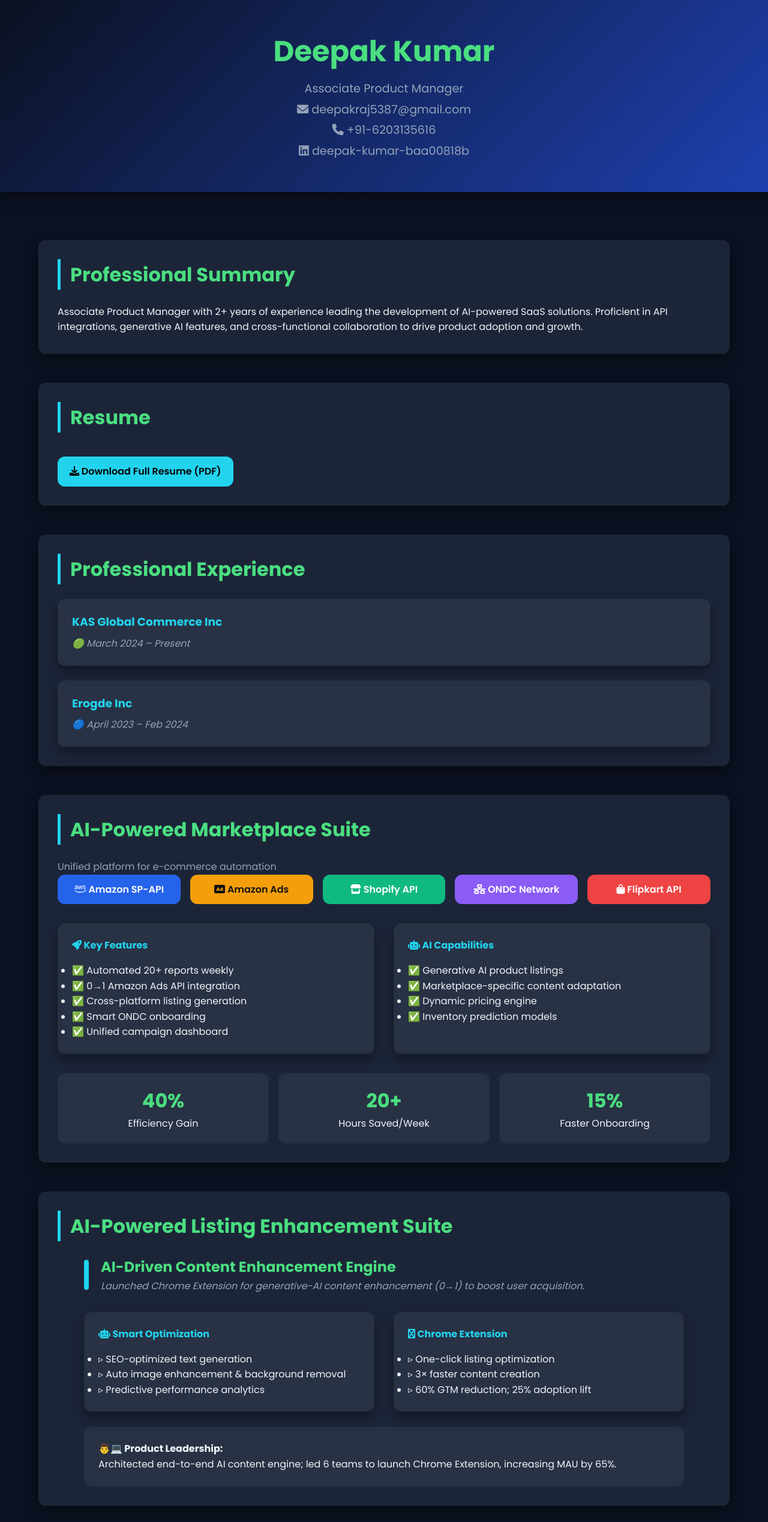
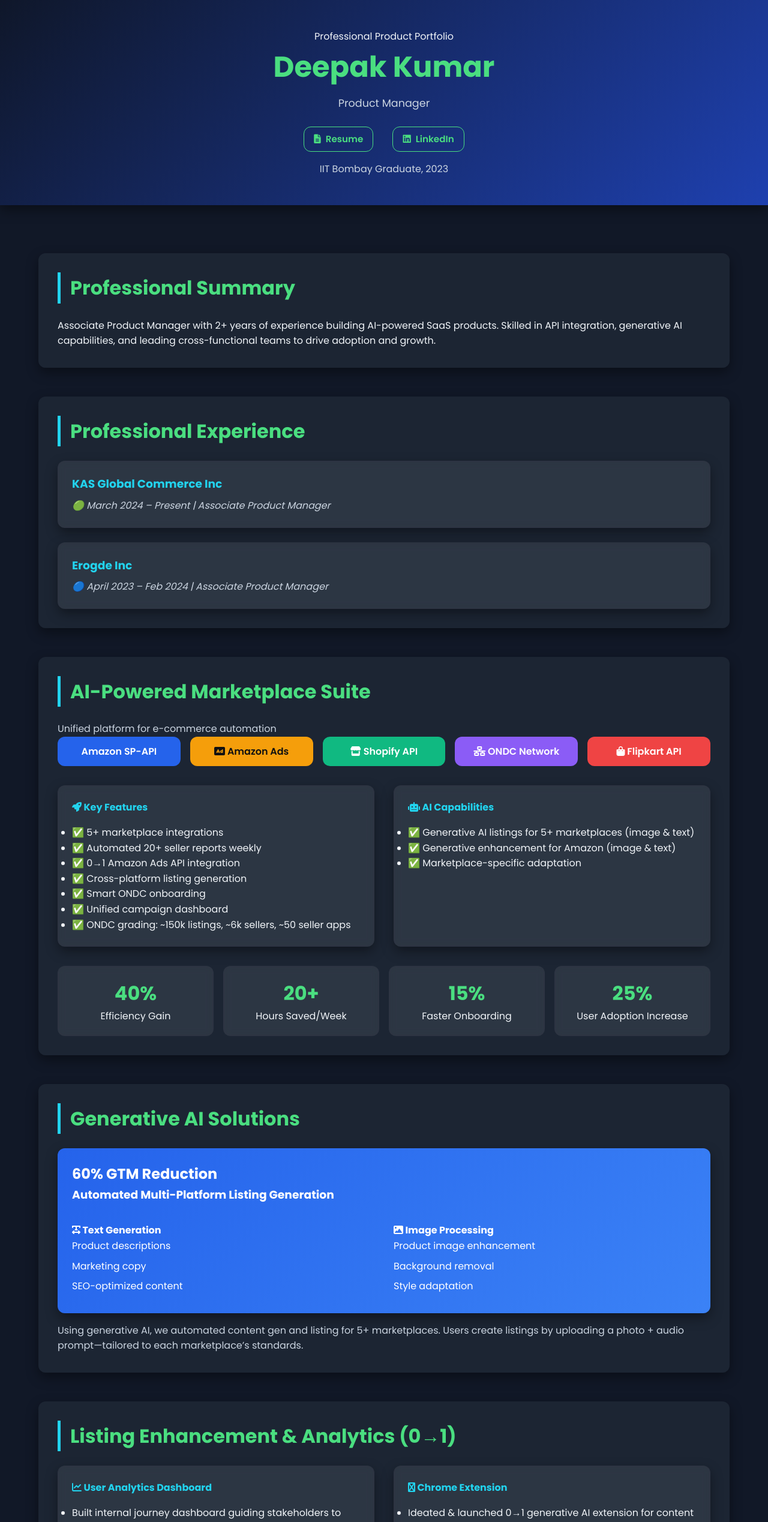
Before and after one commit to deepak5387/Deepak-IITB-PM-Portfolio, a plain HTML site: page index.html in a window 1280 px wide. Shown: the top 2537 px of the page at 60% size. Drawn offline with nearby package versions, Linux system fonts and the light colour scheme.

Commit message:
Update index.html

```diff
--- a/index.html
+++ b/index.html
@@ -14,55 +14,114 @@
 
   <style>
     :root {
-      --bg: #0b1120;
-      --surface: rgba(30,41,59,0.9);
+      --bg: #111827;
+      --surface: rgba(31,41,55,0.85);
       --accent: #22d3ee;
       --highlight: #4ade80;
       --text: #f1f5f9;
-      --text-secondary: #94a3b8;
+      --text-secondary: #cbd5e1;
       --shadow: 0 8px 20px rgba(0,0,0,0.4);
       --radius: 12px;
     }
-    * { margin:0; padding:0; box-sizing:border-box; font-family:'Poppins',sans-serif; }
-    body { background:var(--bg); color:var(--text); line-height:1.6; scroll-behavior:smooth; }
-    a { color:var(--highlight); text-decoration:none; transition: color .3s; }
-    a:hover { color:var(--accent); text-decoration:underline; }
+    * {
+      margin:0; padding:0; box-sizing:border-box;
+      font-family:'Poppins',sans-serif;
+    }
+    body {
+      background:var(--bg); color:var(--text);
+      line-height:1.6; scroll-behavior:smooth;
+    }
+    a {
+      color:var(--highlight); text-decoration:none;
+      transition:color .3s;
+    }
+    a:hover {
+      color:var(--accent);
+    }
 
-    .container { width:90%; max-width:1200px; margin:auto; padding:2rem 0; }
+    .container {
+      width:90%; max-width:1200px;
+      margin:auto; padding:2rem 0;
+    }
+
+    /* —— HEADER —— */
     header {
-      text-align:center; padding:3rem 0;
-      background:linear-gradient(135deg,var(--bg),#1e40af);
-      box-shadow:var(--shadow);
+      background: linear-gradient(135deg,#0f172a,#1e40af);
+      color: var(--text);
+      text-align: center;
+      padding: 3rem 1rem;
+      box-shadow: var(--shadow);
     }
     header h1 {
-      font-size:3rem; color:var(--highlight);
-      animation: fadeInDown 1s both;
+      font-size:3rem;
+      font-weight:700;
+      color:var(--highlight);
+      margin-bottom:.5rem;
+      animation:fadeInDown 1s both;
     }
-    header p {
-      font-size:1.2rem; color:var(--text-secondary); margin-top:.5rem;
-      animation: fadeInUp 1s 0.5s both;
+    header p.subtitle {
+      font-size:1.1rem;
+      color:var(--text-secondary);
+      margin-bottom:1.5rem;
+      animation:fadeInUp 1s .3s both;
     }
-    header .contact p {
-      margin:.25rem 0; animation: fadeInUp 1s 0.8s both;
+    header .links {
+      display:inline-flex;
+      gap:2rem;
+      animation:fadeInUp 1s .6s both;
+    }
+    header .links a {
+      font-weight:600;
+      font-size:.95rem;
+      display:inline-flex;
+      align-items:center;
+      gap:.5rem;
+      padding:.5rem 1rem;
+      border:1px solid var(--highlight);
+      border-radius:var(--radius);
+      transition:background .3s, border-color .3s;
+    }
+    header .links a:hover {
+      background:var(--highlight);
+      color:#000;
+      border-color:var(--accent);
+    }
+    header .education {
+      font-size:1rem;
+      color:var(--text-secondary);
+      margin-top:1rem;
+      animation:fadeInUp 1s .9s both;
     }
 
+    /* —— SECTION STYLES —— */
     section {
-      background:var(--surface); margin:3rem 0; padding:2rem;
-      border-radius:var(--radius); box-shadow:var(--shadow);
-      backdrop-filter:blur(8px); transition:transform .3s;
+      background:var(--surface);
+      margin:3rem 0; padding:2rem;
+      border-radius:var(--radius);
+      box-shadow:var(--shadow);
+      backdrop-filter:blur(8px);
+      transition:transform .3s;
     }
-    section:hover { transform:translateY(-5px); }
+    section:hover {
+      transform:translateY(-5px);
+    }
     section h2 {
       font-size:2rem; color:var(--highlight);
-      border-left:5px solid var(--accent); padding-left:1rem; margin-bottom:1.5rem;
-      position: relative;
+      border-left:5px solid var(--accent);
+      padding-left:1rem; margin-bottom:1.5rem;
+      position:relative;
     }
     section h2::after {
-      content:''; position:absolute; left:1rem; bottom:-4px; height:3px;
-      width:0; background:var(--accent); transition:width .4s ease;
+      content:''; position:absolute;
+      left:1rem; bottom:-4px; height:3px;
+      width:0; background:var(--accent);
+      transition:width .4s ease;
     }
-    section h2:hover::after { width:50px; }
+    section h2:hover::after {
+      width:50px;
+    }
 
+    /* —— BUTTONS —— */
     .resume-link {
       display:inline-block;
       background:var(--accent);
@@ -78,22 +137,43 @@
       box-shadow:0 6px 15px rgba(0,0,0,0.3);
     }
 
-    .experience-list { display:grid; gap:1.5rem; }
+    /* —— EXPERIENCE —— */
+    .experience-list {
+      display:grid; gap:1.5rem;
+    }
     .experience-card {
-      background:rgba(255,255,255,0.05); padding:1.5rem; border-radius:var(--radius);
-      box-shadow:var(--shadow); transition:transform .3s, box-shadow .3s; backdrop-filter:blur(6px);
+      background:rgba(255,255,255,0.07);
+      padding:1.5rem; border-radius:var(--radius);
+      box-shadow:var(--shadow);
+      backdrop-filter:blur(6px);
+      transition:transform .3s, box-shadow .3s;
     }
     .experience-card:hover {
-      transform:scale(1.03); box-shadow:0 12px 30px rgba(0,0,0,0.6);
+      transform:scale(1.03);
+      box-shadow:0 12px 30px rgba(0,0,0,0.6);
     }
-    .experience-card h3 { color:var(--accent); margin-bottom:.5rem; }
-    .experience-card .duration { color:var(--text-secondary); font-style:italic; }
+    .experience-card h3 {
+      color:var(--accent); margin-bottom:.5rem;
+    }
+    .experience-card .duration {
+      color:var(--text-secondary);
+      font-style:italic;
+    }
 
-    .api-grid { display:flex; flex-wrap:wrap; gap:1rem; justify-content:center; margin-bottom:2rem; }
+    /* —— APIs —— */
+    .api-grid {
+      display:flex; flex-wrap:wrap;
+      gap:1rem; justify-content:center;
+      margin-bottom:2rem;
+    }
     .api-badge {
-      flex:1 1 140px; padding:.75rem 1rem; border-radius:var(--radius);
-      font-weight:600; text-align:center; color:#fff;
-      transition:transform .3s, box-shadow .3s, filter .3s;
+      flex:1 1 140px;
+      padding:.75rem 1rem;
+      border-radius:var(--radius);
+      font-weight:600;
+      text-align:center;
+      color:#fff;
+      transition:transform .3s, box-shadow .3s,filter .3s;
     }
     .api-badge:hover {
       transform:translateY(-6px) rotateZ(-2deg);
@@ -101,48 +181,131 @@
       filter:brightness(1.1); cursor:pointer;
     }
 
-    .feature-grid { display:grid; grid-template-columns:1fr 1fr; gap:2rem; }
+    /* —— FEATURE CARDS —— */
+    .feature-grid {
+      display:grid; grid-template-columns:1fr 1fr;
+      gap:2rem;
+    }
     .feature-card {
-      background:rgba(255,255,255,0.05); padding:1.5rem; border-radius:var(--radius);
-      box-shadow:var(--shadow); backdrop-filter:blur(6px); transition:transform .3s, border .3s;
+      background:rgba(255,255,255,0.07);
+      padding:1.5rem; border-radius:var(--radius);
+      box-shadow:var(--shadow);
+      backdrop-filter:blur(6px);
+      transition:transform .3s, border .3s;
     }
-    .feature-card:hover { transform:scale(1.04); border:2px solid var(--accent); }
-    .feature-card h4 { color:var(--accent); margin-bottom:1rem; }
+    .feature-card:hover {
+      transform:scale(1.04);
+      border:2px solid var(--accent);
+    }
+    .feature-card h4 {
+      color:var(--accent); margin-bottom:1rem;
+    }
 
-    .metric-grid { display:flex; gap:1rem; justify-content:space-around; margin-top:2rem; }
+    /* —— METRICS —— */
+    .metric-grid {
+      display:flex; gap:1rem;
+      justify-content:space-around;
+      margin-top:2rem;
+    }
     .metric-item {
-      flex:1; background:rgba(255,255,255,0.05); padding:1.25rem; border-radius:var(--radius);
-      text-align:center; backdrop-filter:blur(6px); transition:transform .3s, box-shadow .3s;
+      flex:1;
+      background:rgba(255,255,255,0.07);
+      padding:1.25rem;
+      border-radius:var(--radius);
+      text-align:center;
+      backdrop-filter:blur(6px);
+      transition:transform .3s, box-shadow .3s;
     }
     .metric-item:hover {
-      transform:scale(1.05); box-shadow:0 8px 24px rgba(255,255,255,0.2);
+      transform:scale(1.05);
+      box-shadow:0 8px 24px rgba(255,255,255,0.2);
     }
-    .metric-value { font-size:2rem; font-weight:700; color:var(--highlight); }
+    .metric-value {
+      font-size:2rem;
+      font-weight:700;
+      color:var(--highlight);
+    }
 
-    .skills-grid { display:grid; grid-template-columns:repeat(auto-fit,minmax(220px,1fr)); gap:1.5rem; }
+    /* —— GENERATIVE AI CARD —— */
+    .gradient-card {
+      background:linear-gradient(135deg,#2563eb,#3b82f6);
+      padding:1.5rem;
+      border-radius:var(--radius);
+      box-shadow:var(--shadow);
+      color:#fff;
+    }
+    .impact-number {
+      font-size:1.5rem; font-weight:700;
+    }
+    .checklist {
+      list-style:none; padding:0;
+    }
+    .checklist li {
+      margin-bottom:.5rem;
+    }
+
+    /* —— SKILLS —— */
+    .skills-grid {
+      display:grid;
+      grid-template-columns:repeat(auto-fit,minmax(220px,1fr));
+      gap:1.5rem;
+    }
     .skill-card {
-      background:rgba(255,255,255,0.05); padding:1.5rem; border-radius:var(--radius);
-      box-shadow:var(--shadow); backdrop-filter:blur(6px); transition:transform .3s;
+      background:rgba(255,255,255,0.07);
+      padding:1.5rem; border-radius:var(--radius);
+      box-shadow:var(--shadow);
+      backdrop-filter:blur(6px);
+      transition:transform .3s;
     }
-    .skill-card:hover { transform:scale(1.04); }
-    .skill-card h4 { color:var(--accent); margin-bottom:.75rem; }
+    .skill-card:hover {
+      transform:scale(1.04);
+    }
+    .skill-card h4 {
+      color:var(--accent); margin-bottom:.75rem;
+    }
 
-    .cards-container { display:grid; grid-template-columns:repeat(auto-fit,minmax(250px,1fr)); gap:2rem; }
+    /* —— PASSIONS —— */
+    .cards-container {
+      display:grid;
+      grid-template-columns:repeat(auto-fit,minmax(250px,1fr));
+      gap:2rem;
+    }
     .passion-card {
-      background:rgba(255,255,255,0.05); padding:1.5rem; border-radius:var(--radius);
-      box-shadow:var(--shadow); backdrop-filter:blur(6px); transition:transform .3s;
+      background:rgba(255,255,255,0.07);
+      padding:1.5rem; border-radius:var(--radius);
+      box-shadow:var(--shadow);
+      backdrop-filter:blur(6px);
+      transition:transform .3s;
     }
-    .passion-card:hover { transform:scale(1.03); }
-    .passion-header { display:flex; align-items:center; gap:.75rem; margin-bottom:1rem; color:var(--accent); }
-    .passion-header i { transition: transform .3s; }
-    .passion-card:hover .passion-header i { transform:rotate(-10deg) scale(1.2); }
+    .passion-card:hover {
+      transform:scale(1.03);
+    }
+    .passion-header {
+      display:flex; align-items:center;
+      gap:.75rem; margin-bottom:1rem;
+      color:var(--accent);
+    }
+    .passion-header i {
+      transition:transform .3s;
+    }
+    .passion-card:hover .passion-header i {
+      transform:rotate(-10deg) scale(1.2);
+    }
 
-    @keyframes fadeInDown { from{opacity:0;transform:translateY(-30px);} to{opacity:1;transform:translateY(0);} }
-    @keyframes fadeInUp   { from{opacity:0;transform:translateY(30px);}  to{opacity:1;transform:translateY(0);} }
-    @keyframes fadeIn     { from{opacity:0;}                         to{opacity:1;}                    }
+    @keyframes fadeInDown {
+      from { opacity:0; transform:translateY(-30px); }
+      to   { opacity:1; transform:translateY(0); }
+    }
+    @keyframes fadeInUp {
+      from { opacity:0; transform:translateY(30px); }
+      to   { opacity:1; transform:translateY(0); }
+    }
 
-    @media (max-width:768px){
-      .feature-grid, .metric-grid, .skills-grid, .cards-container { display:block; }
+    @media (max-width:768px) {
+      .feature-grid, .metric-grid,
+      .skills-grid, .cards-container {
+        display:block;
+      }
     }
   </style>
 </head>
@@ -150,52 +313,45 @@
 
   <!-- HERO -->
   <header data-aos="fade-down">
+    <p class="tagline">Professional Product Portfolio</p>
     <h1>Deepak Kumar</h1>
-    <p>Associate Product Manager</p>
-    <div class="contact">
-      <p><i class="fas fa-envelope"></i> deepakraj5387@gmail.com</p>
-      <p><i class="fas fa-phone"></i> +91-6203135616</p>
-      <p><i class="fab fa-linkedin"></i> deepak-kumar-baa00818b</p>
+    <p class="subtitle">Product Manager</p>
+    <div class="links">
+      <a href="Deepak-IITB-PM.pdf" download><i class="fas fa-file-alt"></i> Resume</a>
+      <a href="https://www.linkedin.com/in/deepak-kumar-baa00818b/" target="_blank"><i class="fab fa-linkedin"></i> LinkedIn</a>
     </div>
+    <div class="education">IIT Bombay Graduate, 2023</div>
   </header>
 
   <main class="container">
-
     <!-- PROFESSIONAL SUMMARY -->
     <section data-aos="fade-up">
       <h2>Professional Summary</h2>
-      <p>Associate Product Manager with 2+ years of experience leading the development of AI-powered SaaS solutions. Proficient in API integrations, generative AI features, and cross-functional collaboration to drive product adoption and growth.</p>
+      <p>Associate Product Manager with 2+ years of experience building AI-powered SaaS products. Skilled in API integration,
+      generative AI capabilities, and leading cross-functional teams to drive adoption and growth.</p>
     </section>
 
-    <!-- RESUME -->
-    <section data-aos="fade-up">
-      <h2>Resume</h2>
-      <a href="Deepak-IITB-PM.pdf" download class="resume-link">
-        <i class="fas fa-download"></i> Download Full Resume (PDF)
-      </a>
-    </section>
-
-    <!-- EXPERIENCE -->
+    <!-- PROFESSIONAL EXPERIENCE -->
     <section data-aos="fade-up">
       <h2>Professional Experience</h2>
       <div class="experience-list">
         <div class="experience-card" data-aos="fade-right">
           <h3>KAS Global Commerce Inc</h3>
-          <p class="duration">🟢 March 2024 – Present</p>
+          <p class="duration">🟢 March 2024 – Present | Associate Product Manager</p>
         </div>
         <div class="experience-card" data-aos="fade-left">
           <h3>Erogde Inc</h3>
-          <p class="duration">🔵 April 2023 – Feb 2024</p>
+          <p class="duration">🔵 April 2023 – Feb 2024 | Associate Product Manager</p>
         </div>
       </div>
     </section>
 
-    <!-- MARKETPLACE SUITE -->
+    <!-- AI-POWERED MARKETPLACE SUITE -->
     <section data-aos="fade-up">
       <h2>AI-Powered Marketplace Suite</h2>
       <p style="color:var(--text-secondary)">Unified platform for e-commerce automation</p>
       <div class="api-grid">
-        <div class="api-badge" style="background:#2563eb"><i class="fab fa-aws"></i> Amazon SP-API</div>
+        <div class="api-badge" style="background:#2563eb">Amazon SP-API</div>
         <div class="api-badge" style="background:#f59e0b;color:#111"><i class="fas fa-ad"></i> Amazon Ads</div>
         <div class="api-badge" style="background:#10b981"><i class="fas fa-store"></i> Shopify API</div>
         <div class="api-badge" style="background:#8b5cf6"><i class="fas fa-network-wired"></i> ONDC Network</div>
@@ -205,64 +361,111 @@
         <div class="feature-card" data-aos="fade-right">
           <h4><i class="fas fa-rocket"></i> Key Features</h4>
           <ul>
-            <li>✅ Automated 20+ reports weekly</li>
+            <li>✅ 5+ marketplace integrations</li>
+            <li>✅ Automated 20+ seller reports weekly</li>
             <li>✅ 0→1 Amazon Ads API integration</li>
             <li>✅ Cross-platform listing generation</li>
             <li>✅ Smart ONDC onboarding</li>
             <li>✅ Unified campaign dashboard</li>
+            <li>✅ ONDC grading: ~150k listings, ~6k sellers, ~50 seller apps</li>
           </ul>
         </div>
         <div class="feature-card" data-aos="fade-left">
           <h4><i class="fas fa-robot"></i> AI Capabilities</h4>
           <ul>
-            <li>✅ Generative AI product listings</li>
-            <li>✅ Marketplace-specific content adaptation</li>
-            <li>✅ Dynamic pricing engine</li>
-            <li>✅ Inventory prediction models</li>
+            <li>✅ Generative AI listings for 5+ marketplaces (image & text)</li>
+            <li>✅ Generative enhancement for Amazon (image & text)</li>
+            <li>✅ Marketplace-specific adaptation</li>
           </ul>
         </div>
       </div>
       <div class="metric-grid">
-        <div class="metric-item" data-aos="zoom-in"><div class="metric-value">40%</div><div>Efficiency Gain</div></div>
-        <div class="metric-item" data-aos="zoom-in" data-aos-delay="100"><div class="metric-value">20+</div><div>Hours Saved/Week</div></div>
-        <div class="metric-item" data-aos="zoom-in" data-aos-delay="200"><div class="metric-value">15%</div><div>Faster Onboarding</div></div>
+        <div class="metric-item" data-aos="zoom-in">
+          <div class="metric-value">40%</div>
+          <div>Efficiency Gain</div>
+        </div>
+        <div class="metric-item" data-aos="zoom-in" data-aos-delay="100">
+          <div class="metric-value">20+</div>
+          <div>Hours Saved/Week</div>
+        </div>
+        <div class="metric-item" data-aos="zoom-in" data-aos-delay="200">
+          <div class="metric-value">15%</div>
+          <div>Faster Onboarding</div>
+        </div>
+        <div class="metric-item" data-aos="zoom-in" data-aos-delay="300">
+          <div class="metric-value">25%</div>
+          <div>User Adoption Increase</div>
+        </div>
       </div>
     </section>
 
-    <!-- LISTING ENHANCEMENT SUITE -->
+    <!-- GENERATIVE AI SOLUTIONS -->
     <section data-aos="fade-up">
-      <h2>AI-Powered Listing Enhancement Suite</h2>
-      <div style="margin:2rem 0; max-width:1000px; margin:auto;">
-        <div style="display:flex; align-items:center; gap:20px; margin-bottom:30px;" data-aos="fade-right">
-          <div style="width:8px;height:50px;background:var(--accent);border-radius:4px;"></div>
-          <div style="flex:1;">
-            <h3 style="color:var(--highlight);font-size:1.5rem;">AI-Driven Content Enhancement Engine</h3>
-            <p style="color:var(--text-secondary);font-style:italic;">Launched Chrome Extension for generative-AI content enhancement (0→1) to boost user acquisition.</p>
+      <h2>Generative AI Solutions</h2>
+      <div class="gradient-card">
+        <div class="impact-number">60% GTM Reduction</div>
+        <h3>Automated Multi-Platform Listing Generation</h3>
+        <div style="display:grid; grid-template-columns:1fr 1fr; gap:2rem; margin-top:2rem;">
+          <div>
+            <h4><i class="fas fa-text-width"></i> Text Generation</h4>
+            <ul class="checklist">
+              <li>Product descriptions</li>
+              <li>Marketing copy</li>
+              <li>SEO-optimized content</li>
+            </ul>
+          </div>
+          <div>
+            <h4><i class="fas fa-image"></i> Image Processing</h4>
+            <ul class="checklist">
+              <li>Product image enhancement</li>
+              <li>Background removal</li>
+              <li>Style adaptation</li>
+            </ul>
           </div>
         </div>
+      </div>
+      <p style="margin-top:1rem; color:var(--text-secondary);">
+        Using generative AI, we automated content gen and listing for 5+ marketplaces. Users create listings
+        by uploading a photo + audio prompt—tailored to each marketplace’s standards.
+      </p>
+    </section>
+
+    <!-- LISTING ENHANCEMENT & ANALYTICS -->
+    <section data-aos="fade-up">
+      <h2>Listing Enhancement & Analytics (0→1)</h2>
       <div class="feature-grid">
         <div class="feature-card" data-aos="fade-up">
-            <h4><i class="fas fa-robot"></i> Smart Optimization</h4>
+          <h4><i class="fas fa-chart-line"></i> User Analytics Dashboard</h4>
           <ul>
-              <li>▹ SEO-optimized text generation</li>
-              <li>▹ Auto image enhancement & background removal</li>
-              <li>▹ Predictive performance analytics</li>
+            <li>Built internal journey dashboard guiding stakeholders to prioritize features & track usage</li>
+            <li>Revamped information architecture & UI → +30% user adoption</li>
           </ul>
         </div>
         <div class="feature-card" data-aos="fade-up" data-aos-delay="100">
           <h4><i class="fas fa-chrome"></i> Chrome Extension</h4>
           <ul>
-              <li>▹ One-click listing optimization</li>
-              <li>▹ 3× faster content creation</li>
-              <li>▹ 60% GTM reduction; 25% adoption lift</li>
+            <li>Ideated & launched 0→1 generative AI extension for content enhancement</li>
+            <li>One-click listing grader → accelerated user acquisition</li>
           </ul>
         </div>
       </div>
-        <div style="padding:1.5rem;background:rgba(255,255,255,0.05);border-radius:var(--radius);margin-top:25px;backdrop-filter:blur(6px);" data-aos="fade-up" data-aos-delay="200">
-          <strong>👨💻 Product Leadership:</strong>
-          <p>Architected end-to-end AI content engine; led 6 teams to launch Chrome Extension, increasing MAU by 65%.</p>
-        </div>
-      </div>
+    </section>
+
+    <!-- SOLVING REAL-WORLD CHALLENGES -->
+    <section data-aos="fade-up">
+      <h2>Solving Real-World Challenges</h2>
+      <p>Continuously researching pain points of gamers, e-commerce sellers, and diverse domains to design and build
+      end-to-end solutions that address their core needs.</p>
+    </section>
+
+    <!-- LEARNING & GROWTH -->
+    <section data-aos="fade-up">
+      <h2>Learning & Growth</h2>
+      <ul>
+        <li>AI Product Management—Duke University course</li>
+        <li>Deploying models on Hugging Face</li>
+        <li>Deepening AI/ML product management expertise</li>
+      </ul>
     </section>
 
     <!-- CORE COMPETENCIES -->
@@ -274,15 +477,15 @@
           <ul>
             <li>API Development & Integration</li>
             <li>Data Analysis (SQL, Python)</li>
-            <li>UX Research Tools</li>
+            <li>User Research Tools (Hotjar, UserTesting)</li>
           </ul>
         </div>
         <div class="skill-card" data-aos="fade-up" data-aos-delay="100">
-          <h4>🤖 AI / ML Expertise</h4>
+          <h4>🤖 AI/ML Expertise</h4>
           <ul>
             <li>Generative AI Implementation</li>
-            <li>NLP Solutions Development</li>
-            <li>Predictive Analytics Modeling</li>
+            <li>NLP Solutions</li>
+            <li>Predictive Analytics</li>
           </ul>
         </div>
         <div class="skill-card" data-aos="fade-up" data-aos-delay="200">
@@ -297,7 +500,7 @@
           <h4>💰 Pricing Strategy</h4>
           <ul>
             <li>0→1 Pricing Model Development</li>
-            <li>Value-based Pricing Strategies</li>
+            <li>Value-based Pricing</li>
             <li>Price Optimization Analysis</li>
           </ul>
         </div>
@@ -322,32 +525,32 @@
       </div>
     </section>
 
-    <!-- PASSIONS & ACHIEVEMENTS -->
+    <!-- INTERESTS & ACHIEVEMENTS -->
     <section data-aos="fade-up">
-      <h2 style="text-align:center;">Passions & Achievements</h2>
+      <h2 style="text-align:center;">Interests & Achievements</h2>
       <div class="cards-container">
         <div class="passion-card" data-aos="flip-left">
-          <div class="passion-header"><i class="fas fa-gamepad"></i><h4>Gaming & Esports</h4></div>
+          <div class="passion-header"><i class="fas fa-gamepad"></i><h4>Esports & Gaming</h4></div>
           <ul>
-            <li>Valorant: Diamond Rank</li>
-            <li>FIFA Esports</li>
-            <li>League Worlds, VCT, CS:GO Majors</li>
+            <li>Favorites: Valorant, FIFA</li>
+            <li>Watching: LoL, CS:GO, Brawl Stars</li>
           </ul>
         </div>
         <div class="passion-card" data-aos="flip-left" data-aos-delay="100">
           <div class="passion-header"><i class="fas fa-medal"></i><h4>Athletics</h4></div>
           <ul>
-            <li>Field Hockey: 15+ yrs</li>
-            <li>IIT Bombay Team</li>
-            <li>East-Zone Silver</li>
+            <li>Field Hockey: Center Forward, 9 years</li>
           </ul>
         </div>
         <div class="passion-card" data-aos="flip-left" data-aos-delay="200">
-          <div class="passion-header"><i class="fas fa-film"></i><h4>Entertainment</h4></div>
+          <div class="passion-header"><i class="fas fa-film"></i><h4>Anime & Films</h4></div>
           <ul>
-            <li>Sci-Fi: Inception</li>
-            <li>Thrillers: Se7en</li>
-            <li>Anime: AoT, Demon Slayer</li>
+            <li>Attack on Titan</li>
+            <li>Demon Slayer</li>
+            <li>Naruto</li>
+            <li>Psycho-Pass</li>
+            <li>Jujutsu Kaisen</li>
+            <li>Studio Ghibli Films</li>
           </ul>
         </div>
       </div>
@@ -357,6 +560,8 @@
 
   <!-- AOS Script -->
   <script src="https://cdnjs.cloudflare.com/ajax/libs/aos/2.3.4/aos.js"></script>
-  <script> AOS.init({ once:true, duration:800 }); </script>
+  <script>
+    AOS.init({ once:true, duration:800 });
+  </script>
 </body>
 </html>
```
Lines whose indentation alone changed are shown as unchanged.
